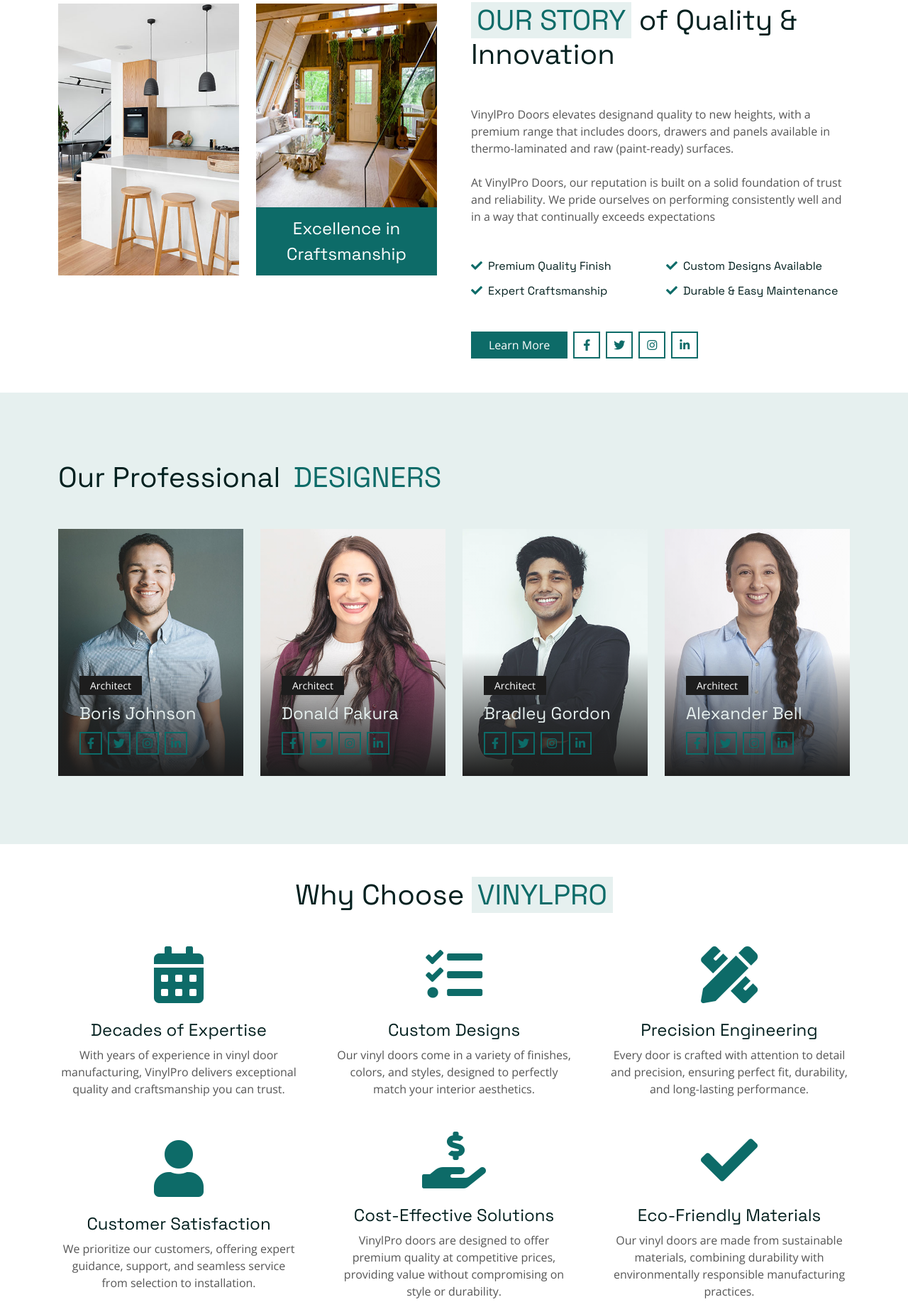
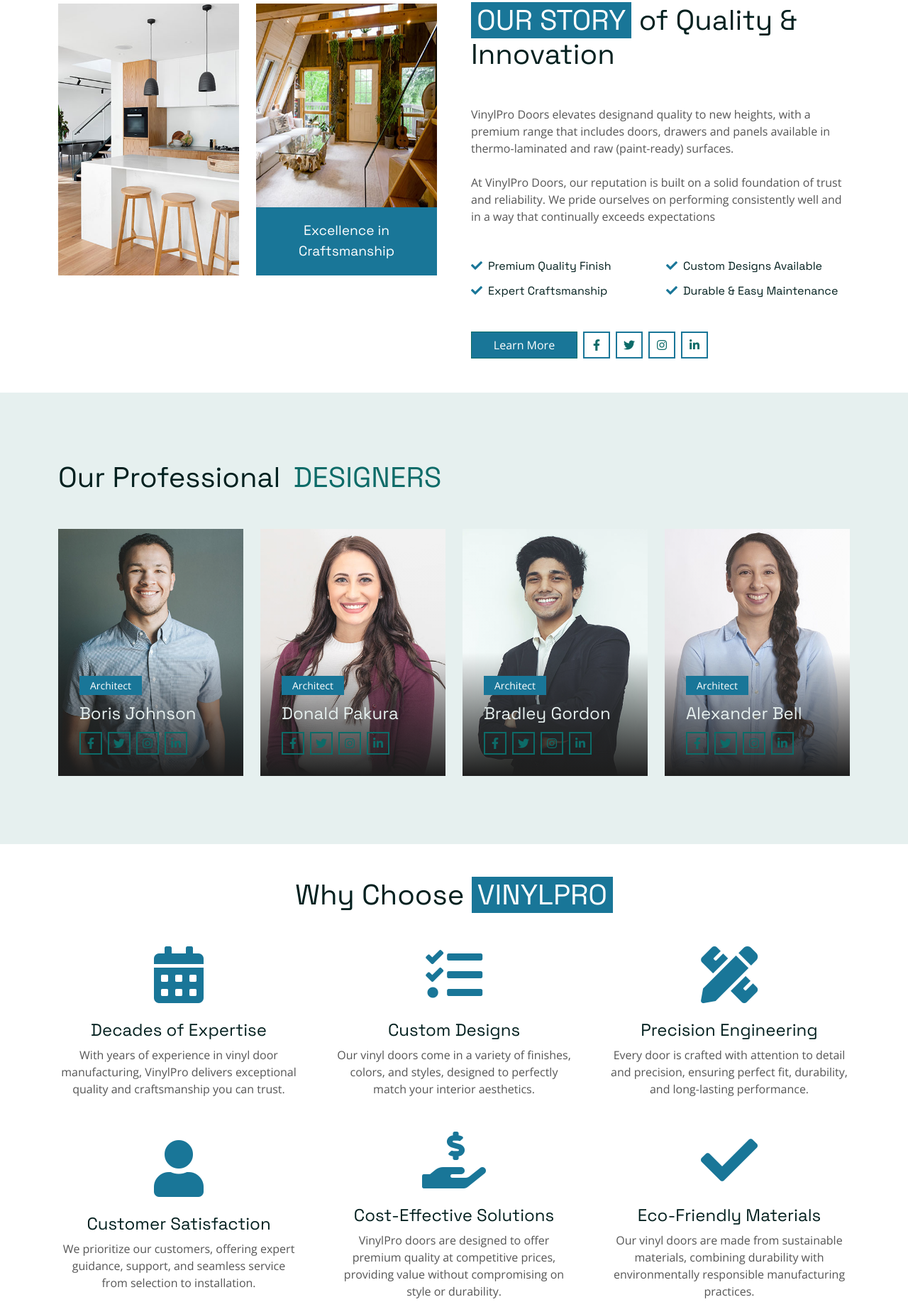
Before and after one commit to NoumanNawaz444/vinypro-updated, a plain HTML site: page about.html in a window 1280 px wide. Shown: the part 425-2259 px from the top of the page at 71% size. Drawn offline with nearby package versions, Linux system fonts and the light colour scheme.

Commit message:
change colors

```diff
--- a/about.html
+++ b/about.html
@@ -140,7 +140,7 @@
     <!-- Hero End -->
 
     <!-- About Start -->
-    <div class="container-fluid py-5">
+     <div class="container-fluid py-5" id="about">
       <div class="container">
         <div class="row g-5">
           <div class="col-lg-6">
@@ -160,8 +160,9 @@
                 />
                 <div
                   class="h-25 d-flex align-items-center text-center bg-primary px-4"
+                  style="background-color: #197698 !important"
                 >
-                  <h4 class="text-white lh-base mb-0">
+                  <h4 class="text-white lh-base mb-0 craftsmanship">
                     Excellence in Craftsmanship
                   </h4>
                 </div>
@@ -171,7 +172,7 @@
 
           <div class="col-lg-6 wow fadeIn" data-wow-delay="0.5s">
             <h1 class="mb-5">
-              <span class="text-uppercase text-primary bg-light px-2"
+              <span class="text-uppercase text-primary bg-light px-2" style="background-color: #197698 !important; color: #ffffff !important"
                 >Our Story</span
               >
               of Quality & Innovation
@@ -191,47 +192,71 @@
             <div class="row g-3">
               <div class="col-sm-6">
                 <h6 class="mb-3">
-                  <i class="fa fa-check text-primary me-2"></i>Premium Quality
-                  Finish
+                  <i
+                    class="fa fa-check text-primary me-2"
+                    style="color: #197698 !important"
+                  ></i
+                  >Premium Quality Finish
                 </h6>
                 <h6 class="mb-0">
-                  <i class="fa fa-check text-primary me-2"></i>Expert
-                  Craftsmanship
+                  <i
+                    class="fa fa-check text-primary me-2"
+                    style="color: #197698 !important"
+                  ></i
+                  >Expert Craftsmanship
                 </h6>
               </div>
               <div class="col-sm-6">
                 <h6 class="mb-3">
-                  <i class="fa fa-check text-primary me-2"></i>Custom Designs
-                  Available
+                  <i
+                    class="fa fa-check text-primary me-2"
+                    style="color: #197698 !important"
+                  ></i
+                  >Custom Designs Available
                 </h6>
                 <h6 class="mb-0">
-                  <i class="fa fa-check text-primary me-2"></i>Durable & Easy
-                  Maintenance
+                  <i
+                    class="fa fa-check text-primary me-2"
+                    style="color: #197698 !important"
+                  ></i
+                  >Durable & Easy Maintenance
                 </h6>
               </div>
             </div>
 
             <div class="d-flex align-items-center mt-5">
-              <a class="btn btn-primary px-4 me-2" href="#!">Learn More</a>
+              <a
+                class="btn btn-primary px-4 me-2 learnMore"
+                href="./about.html"
+                style="background-color: #197698 !important"
+                >Learn More</a
+              >
               <a
                 class="btn btn-outline-primary btn-square border-2 me-2"
+                style="border-color: #197698 !important"
                 href="#!"
               >
                 <i class="fab fa-facebook-f"></i>
               </a>
               <a
                 class="btn btn-outline-primary btn-square border-2 me-2"
+                style="border-color: #197698 !important"
                 href="#!"
               >
                 <i class="fab fa-twitter"></i>
               </a>
               <a
                 class="btn btn-outline-primary btn-square border-2 me-2"
+                style="border-color: #197698 !important"
                 href="#!"
               >
                 <i class="fab fa-instagram"></i>
               </a>
-              <a class="btn btn-outline-primary btn-square border-2" href="#!">
+              <a
+                class="btn btn-outline-primary btn-square border-2"
+                style="border-color: #197698 !important"
+                href="#!"
+              >
                 <i class="fab fa-linkedin-in"></i>
               </a>
             </div>
@@ -397,19 +422,22 @@
     <!-- Team End -->
 
     <!-- Feature Start -->
-    <div class="container-fluid py-5">
+     <div class="container-fluid py-5" id="features">
       <div class="container">
         <div class="text-center wow fadeIn" data-wow-delay="0.1s">
           <h1 class="mb-5">
             Why Choose
-            <span class="text-uppercase text-primary bg-light px-2"
+            <span class="text-uppercase text-primary bg-light px-2" style="background-color: #197698 !important; color: #ffffff !important"
               >VinylPro</span
             >
           </h1>
         </div>
         <div class="row g-5 align-items-center text-center">
           <div class="col-md-6 col-lg-4 wow fadeIn" data-wow-delay="0.1s">
-            <i class="fa fa-calendar-alt fa-5x text-primary mb-4"></i>
+            <i
+              class="fa fa-calendar-alt fa-5x text-primary mb-4"
+              style="color: #197698 !important"
+            ></i>
             <h4>Decades of Expertise</h4>
             <p class="mb-0">
               With years of experience in vinyl door manufacturing, VinylPro
@@ -417,7 +445,10 @@
             </p>
           </div>
           <div class="col-md-6 col-lg-4 wow fadeIn" data-wow-delay="0.3s">
-            <i class="fa fa-tasks fa-5x text-primary mb-4"></i>
+            <i
+              class="fa fa-tasks fa-5x text-primary mb-4"
+              style="color: #197698 !important"
+            ></i>
             <h4>Custom Designs</h4>
             <p class="mb-0">
               Our vinyl doors come in a variety of finishes, colors, and styles,
@@ -425,7 +456,10 @@
             </p>
           </div>
           <div class="col-md-6 col-lg-4 wow fadeIn" data-wow-delay="0.5s">
-            <i class="fa fa-pencil-ruler fa-5x text-primary mb-4"></i>
+            <i
+              class="fa fa-pencil-ruler fa-5x text-primary mb-4"
+              style="color: #197698 !important"
+            ></i>
             <h4>Precision Engineering</h4>
             <p class="mb-0">
               Every door is crafted with attention to detail and precision,
@@ -433,7 +467,10 @@
             </p>
           </div>
           <div class="col-md-6 col-lg-4 wow fadeIn" data-wow-delay="0.1s">
-            <i class="fa fa-user fa-5x text-primary mb-4"></i>
+            <i
+              class="fa fa-user fa-5x text-primary mb-4"
+              style="color: #197698 !important"
+            ></i>
             <h4>Customer Satisfaction</h4>
             <p class="mb-0">
               We prioritize our customers, offering expert guidance, support,
@@ -441,7 +478,10 @@
             </p>
           </div>
           <div class="col-md-6 col-lg-4 wow fadeIn" data-wow-delay="0.3s">
-            <i class="fa fa-hand-holding-usd fa-5x text-primary mb-4"></i>
+            <i
+              class="fa fa-hand-holding-usd fa-5x text-primary mb-4"
+              style="color: #197698 !important"
+            ></i>
             <h4>Cost-Effective Solutions</h4>
             <p class="mb-0">
               VinylPro doors are designed to offer premium quality at
@@ -450,7 +490,10 @@
             </p>
           </div>
           <div class="col-md-6 col-lg-4 wow fadeIn" data-wow-delay="0.5s">
-            <i class="fa fa-check fa-5x text-primary mb-4"></i>
+            <i
+              class="fa fa-check fa-5x text-primary mb-4"
+              style="color: #197698 !important"
+            ></i>
             <h4>Eco-Friendly Materials</h4>
             <p class="mb-0">
               Our vinyl doors are made from sustainable materials, combining
@@ -489,7 +532,10 @@
     <!-- Newsletter End -->
 
     <!-- Footer Start -->
-    <div class="container-fluid bg-dark text-white-50 footer pt-5">
+      <div
+      class="container-fluid bg-dark text-white-50 footer pt-5"
+      style="background-color: #197698 !important"
+    >
       <div class="container py-5">
         <div class="row g-5">
           <!-- Company Info -->
```
Also changed, not shown: index.html (+32 -32 lines), service.html (+28 -13 lines), css/bootstrap.min.css.
